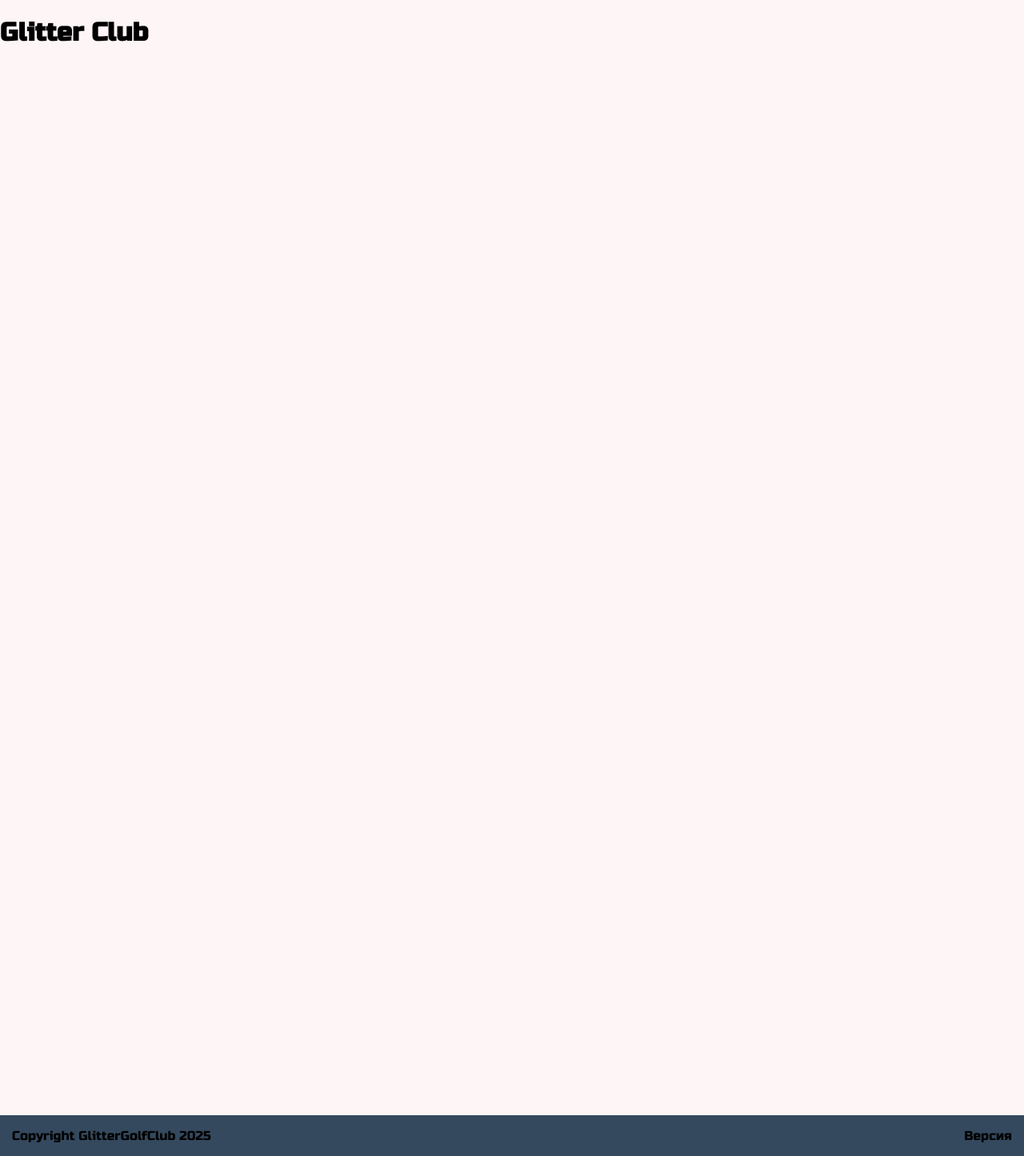
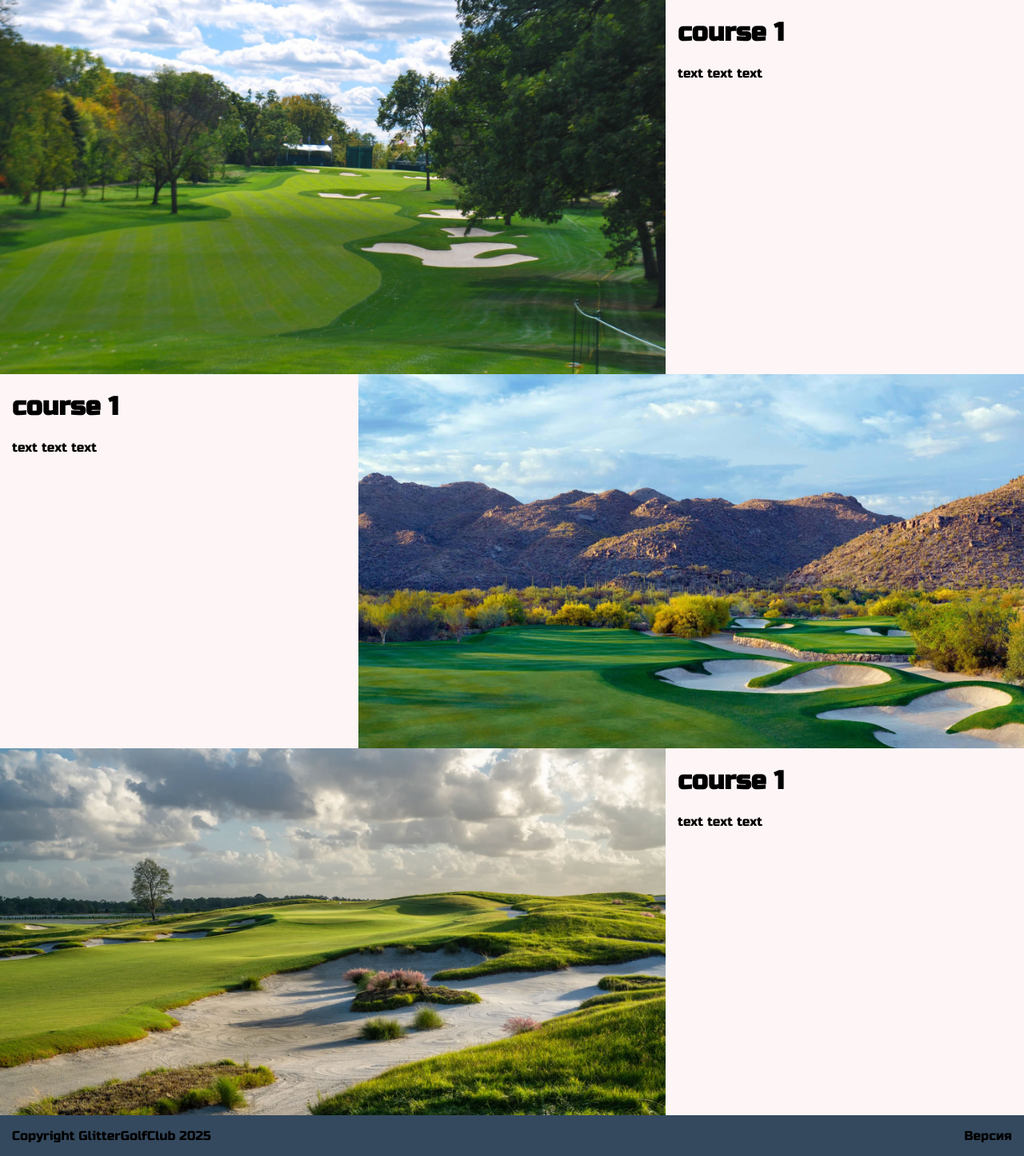
Before and after one commit to myshhh-13/glittergolfclub, a Flask app: template app/templates/index.html in a window 1280 px wide. Shown: the part 109-1555 px from the top of the page at 80% size. Run offline with Flask 3, Linux system fonts and the light colour scheme; the template is opened without the code that fills it, so the values that code supplies are empty; parts of the project's set-up code (start-up, migrations or seed data) failed here and were passed over.

Commit message:
Change main page, add images

```diff
--- a/app/static/css/style.css
+++ b/app/static/css/style.css
@@ -55,3 +55,34 @@ footer {
 	text-decoration: none;
 	color: inherit;
 }
+
+.courses-container {
+	display: flex;
+	flex-direction: column;
+}
+
+.course-container {
+	display: flex;
+	align-items: flex-start;
+}
+
+.course-container-right {
+	display: flex;
+	align-items: flex-start;
+	justify-content: space-between;
+}
+
+.course-container img {
+	max-width: 65%;
+	max-height: 100%;
+}
+
+.course-container-right img {
+	max-width: 65%;
+	max-height: 100%;
+}
+
+.course-text-container {
+	padding-left: 15px;
+	padding-right: 15px;
+}
--- a/app/templates/about.html
+++ b/app/templates/about.html
@@ -4,6 +4,6 @@
 
 {% block content %}
 	<div>
-		<h1>About</h1>
+		<h1>Это проект для курсовой работы Осиповой Полины Сергеевны</h1>
 	</div>
 {% endblock %}
--- a/app/templates/index.html
+++ b/app/templates/index.html
@@ -3,7 +3,27 @@
 {% block title %}{{ title }}{% endblock %}
 
 {% block content %}
-	<div>
-		<h1>Glitter Club</h1>
+	<div class="courses-container">
+		<div class="course-container">
+			<img src="static/img/course1.jpg" alt="Course">
+			<div class="course-text-container">
+				<h1>course 1</h1>
+				<p>text text text</p>
+			</div>
+		</div>
+		<div class="course-container-right">
+			<div class="course-text-container">
+				<h1>course 1</h1>
+				<p>text text text</p>
+			</div>
+			<img src="static/img/course2.jpg" alt="Course">
+		</div>
+		<div class="course-container">
+			<img src="static/img/course3.jpg" alt="Course">
+			<div class="course-text-container">
+				<h1>course 1</h1>
+				<p>text text text</p>
+			</div>
+		</div>
 	</div>
 {% endblock %}
```
Also changed, not shown: app/static/img/course1.jpg (added), app/static/img/course2.jpg (added), app/static/img/course3.jpg (added), 1 other file.
